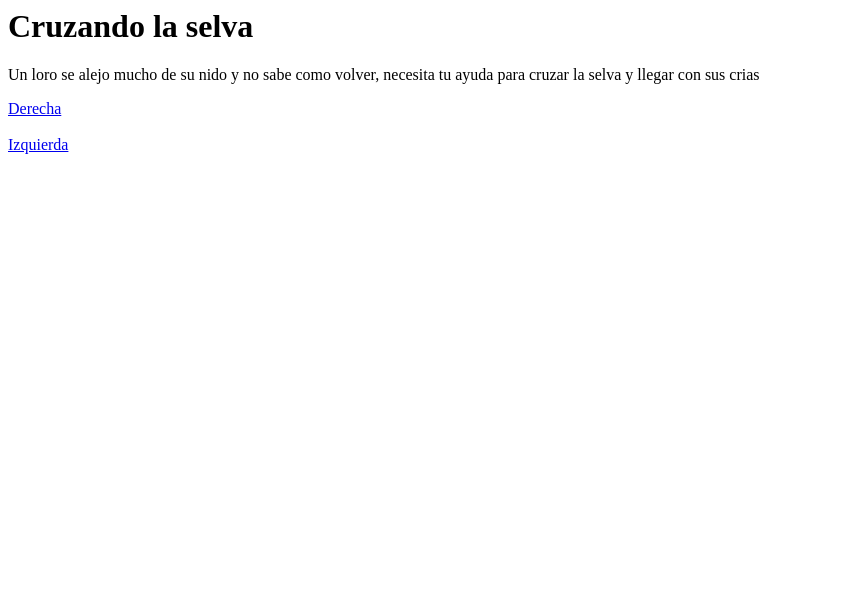
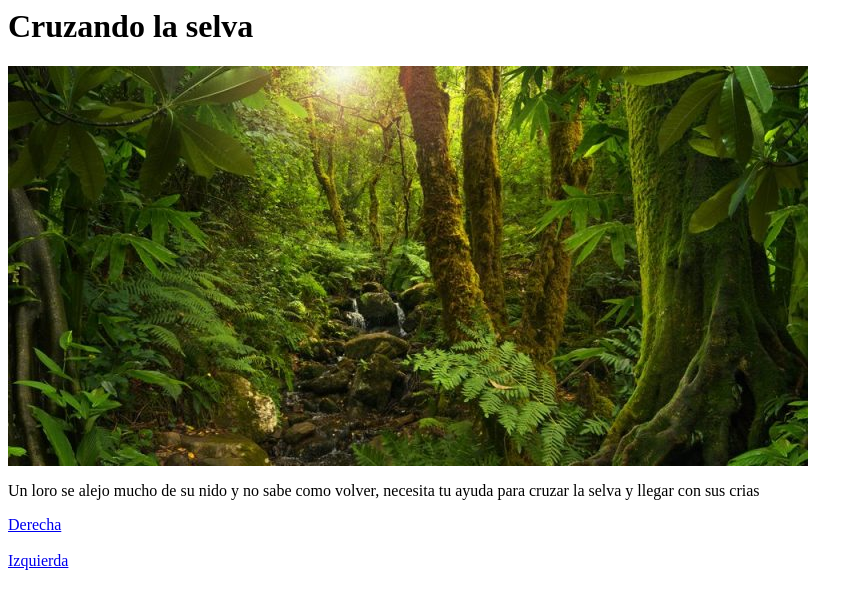
Before and after one commit to GoGeYiToXL/Loro, a plain HTML site: page index.html in a window 1280 px wide. Shown: the whole page, without its empty margins (0-863 px from the left). Drawn offline with Linux system fonts and the light colour scheme.

Commit message:
1 binaries uploaded

```diff
--- a/index.html
+++ b/index.html
@@ -6,6 +6,7 @@
   </head>
   <body>
     <h1>Cruzando la selva</h1>
+    <img src="selva.jpg">
     <p> Un loro se alejo mucho de su nido y no sabe como volver, necesita tu ayuda para cruzar la selva y llegar con sus crias </p>
     <a href="/Derecha.html"> Derecha</a>
     <br>
```
Also changed, not shown: selva.jpg (added).
